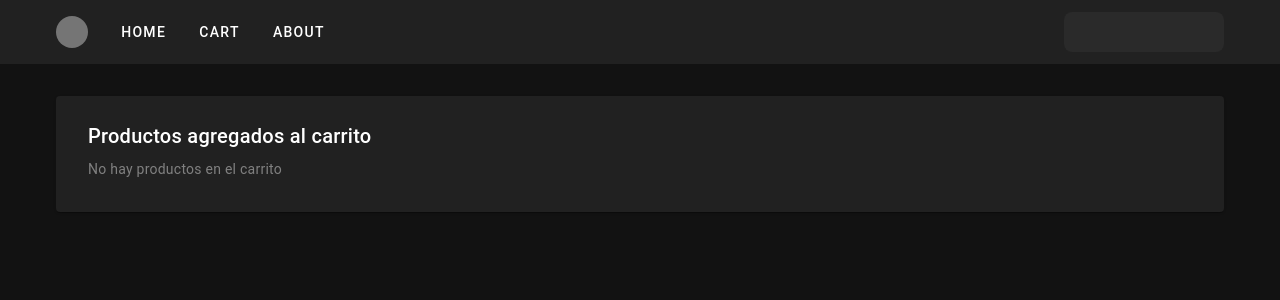
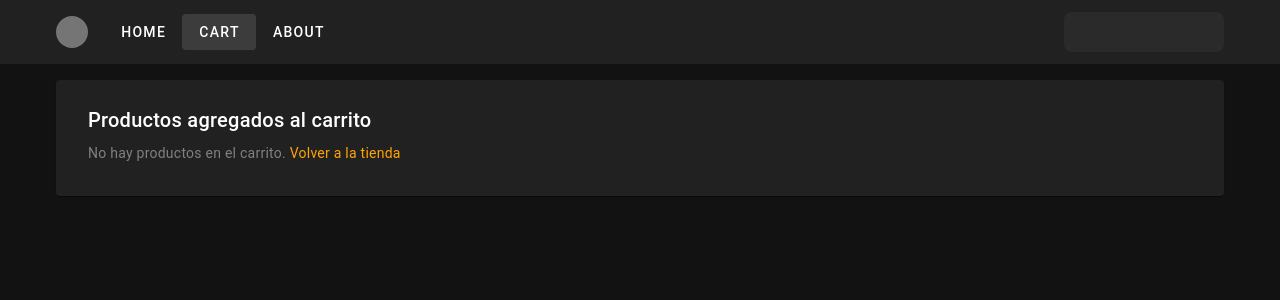
Before and after one commit to w0zner/vue-3-ecommerce, a Vue app: page /cart in a window 1280 px wide. Shown: the top 300 px of the page. Built offline with nearby package versions, Linux system fonts and the light colour scheme.

Commit message:
Se agregan detalles visuales

```diff
--- a/src/components/Cart.vue
+++ b/src/components/Cart.vue
@@ -1,5 +1,7 @@
 <script lang="ts">
     import { useCartStore } from '@/stores/cart';
+    import { RouterLink } from 'vue-router';
+
     export default {
         /* Ya no recibira por props sino por store(Pinia)
         props: {
@@ -33,7 +35,7 @@
 </script>
 
 <template>
-    <v-card class="mt-4">
+    <v-card>
         <v-card-text>
             <v-card-title>
                 Productos agregados al carrito
@@ -60,7 +62,7 @@
             </v-list>
 
             <v-card-text  v-else="details.length==0" >
-                <p style="color: grey;">No hay productos en el carrito</p>
+                <p style="color: grey;">No hay productos en el carrito. <RouterLink style="text-decoration: none; color: orange" to="/">Volver a la tienda</RouterLink></p>
             </v-card-text>
         </v-card-text>
     </v-card>
--- a/src/components/TopBar.vue
+++ b/src/components/TopBar.vue
@@ -17,21 +17,21 @@ import { RouterLink } from 'vue-router';
             <v-avatar class="me-4 " color="grey-darken-1" size="32"></v-avatar>
 
             <RouterLink to="/" custom v-slot="{ navigate }">
-                <v-btn variant="text" @click="navigate">
+                <v-btn :active="$route.name === 'home'" variant="text" @click="navigate">
                     Home
                 </v-btn>
             </RouterLink>
 
             <RouterLink to="/cart" custom v-slot="{ navigate }">
                 <v-badge color="orange" :content="itemsCount" :model-value="itemsCount > 0">
-                    <v-btn variant="text" @click="navigate">
+                    <v-btn :active="$route.name === 'cart'" variant="text" @click="navigate">
                         Cart
                     </v-btn>
                 </v-badge>
             </RouterLink>
 
             <RouterLink to="/about" custom v-slot="{ navigate }">
-                <v-btn variant="text" @click="navigate">
+                <v-btn :active="$route.name === 'about'" variant="text" @click="navigate">
                     About
                 </v-btn>
             </RouterLink>
```
